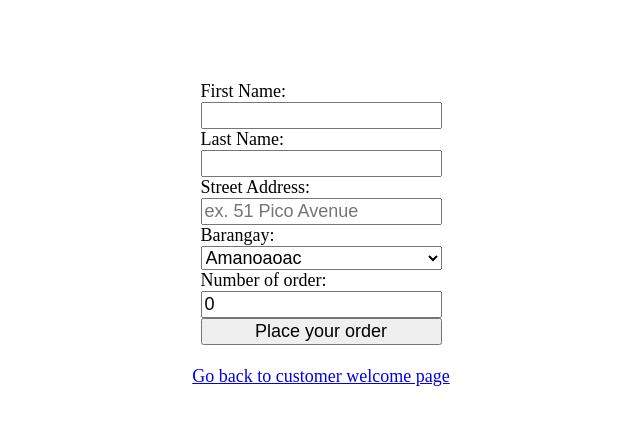
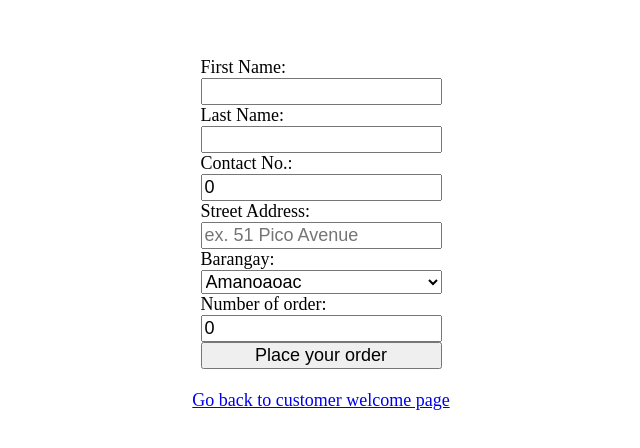
Before and after one commit to ericdarlucio/uplift-projects, a React (Create React App) app in the folder p3-react-app/: page /customer/form in a window 1280 px wide. Shown: the part 166-614 px from the top of the page, without its empty margins (319-959 px from the left). Built offline with nearby package versions, Linux system fonts and the light colour scheme.

Commit message:
feat: Add contactNo detail

```diff
--- a/p3-react-app/src/components/OrderCard.js
+++ b/p3-react-app/src/components/OrderCard.js
@@ -9,6 +9,7 @@ const OrderCard = ({array}) => {
     <div className="OrderCard-container">
 
       <p>{array.firstName} {array.lastName}</p>
+      <p>{array.contactNo}</p>
       <p>{array.streetAddress}, {array.barangay}</p>
       <p>Order Qty: {array.quantity}</p>
       <p>Order ID: {array.id}</p>
--- a/p3-react-app/src/pages/CustomerForm.js
+++ b/p3-react-app/src/pages/CustomerForm.js
@@ -8,6 +8,7 @@ import './CustomerForm.css';
 const CustomerForm = () => {
 	const [fname, setFirstName] = useState('');
 	const [lname, setLastName] = useState('');
+	const [contactNo, setContactNo] = useState(0);
 	const [stAddress, setStreetAddress] = useState('');
 	const [brgy, setBarangay] = useState('Amanoaoac');
   const [waterOrder, setWaterOrder] = useState(0);
@@ -40,6 +41,7 @@ const CustomerForm = () => {
       payload: {
         firstName: fname,
         lastName: lname,
+        contactNo: contactNo,
         streetAddress: stAddress,
         barangay: brgy,
         quantity: waterOrder,
@@ -71,6 +73,14 @@ const CustomerForm = () => {
 					type='text'
 					value={lname}
 					onChange={(e) => setLastName(e.target.value)}
+				></input>
+
+        <label>Contact No.:</label>
+				<input
+          required
+					type='tel'
+					value={contactNo}
+					onChange={(e) => setContactNo(e.target.value)}
 				></input>
 
 				<label>Street Address:</label>
@@ -121,6 +131,7 @@ const CustomerForm = () => {
             <h1>Hello, please confirm your order details</h1>
             <p>First name: <span style={{color: 'blue'}}>{fname}</span></p>
             <p>Last name: <span style={{color: 'blue'}}>{lname}</span></p>
+            <p>Contact no.: <span style={{color: 'blue'}}>{contactNo}</span></p>
             <p>Street address: <span style={{color: 'blue'}}>{stAddress}</span></p>
             <p>Barangay: <span style={{color: 'blue'}}>{brgy}</span></p>
             <p>Number of orders: <span style={{color: 'blue'}}>{waterOrder}</span></p>
--- a/p3-react-app/src/redux/reducer.js
+++ b/p3-react-app/src/redux/reducer.js
@@ -5,6 +5,7 @@ const initialState = {
     {
       firstName: 'Jose',
       lastName: 'Rizal',
+      contactNo: '09123456789',
       streetAddress: '123 Rizal St',
       barangay: 'Poblacion',
       quantity: 1,
@@ -14,6 +15,7 @@ const initialState = {
     {
       firstName: 'Pedro',
       lastName: 'San Pedro',
+      contactNo: '09123123123',
       streetAddress: '321 Pedro Ave',
       barangay: 'Luyan',
       quantity: 1,
@@ -23,6 +25,7 @@ const initialState = {
     {
       firstName: 'Emilia',
       lastName: 'Jacinta',
+      contactNo: '09234234234',
       streetAddress: '123 Makopa St',
       barangay: 'Pias',
       quantity: 1,
@@ -32,6 +35,7 @@ const initialState = {
     {
       firstName: 'Juan',
       lastName: 'Dela Cruz',
+      contactNo: '09345345345',
       streetAddress: '123 Mabolo St',
       barangay: 'Coral',
       quantity: 1,
@@ -50,6 +54,7 @@ const reducer = ( state = initialState, action ) => {
         {allOrders: [...state.allOrders, {
           firstName: action.payload.firstName,
           lastName: action.payload.lastName,
+          contactNo: action.payload.contactNo,
           streetAddress: action.payload.streetAddress,
           barangay: action.payload.barangay,
           quantity: action.payload.quantity,
```
